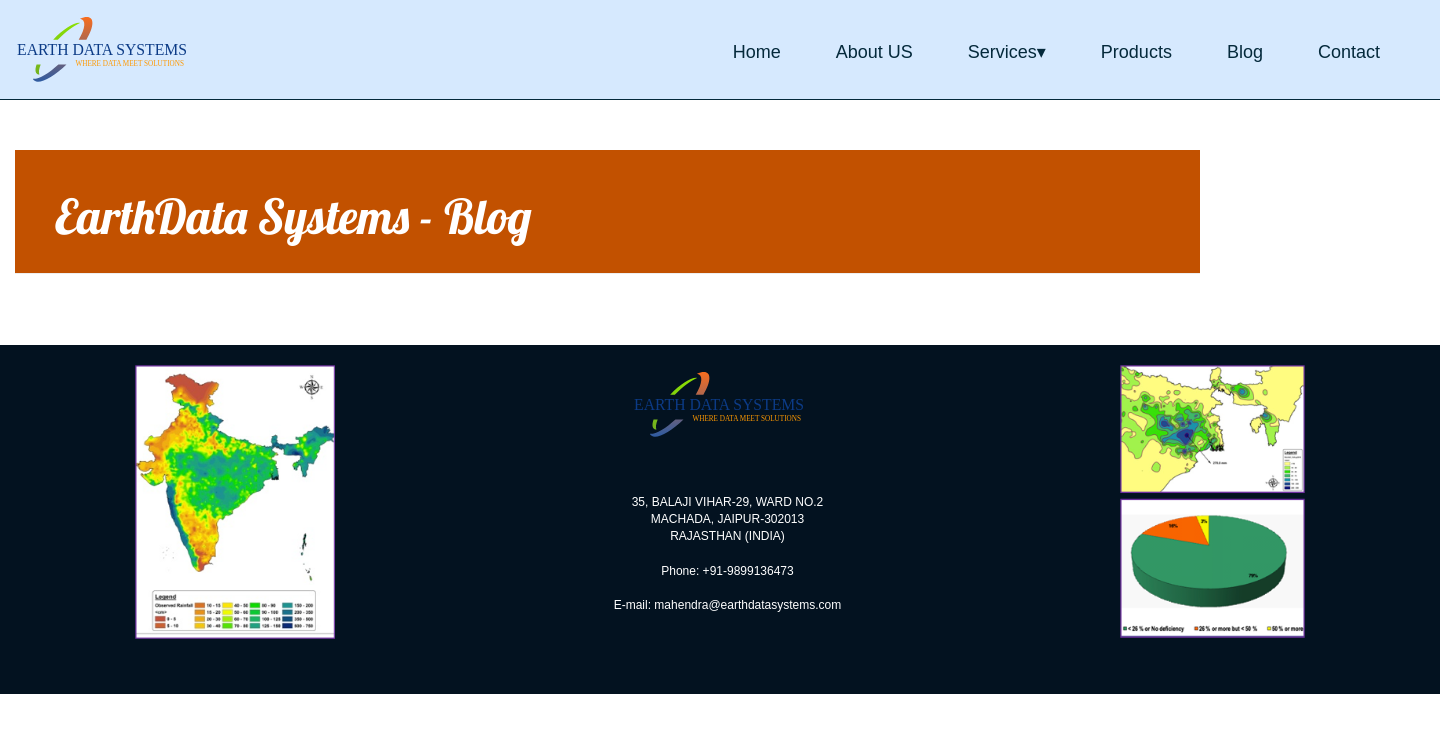
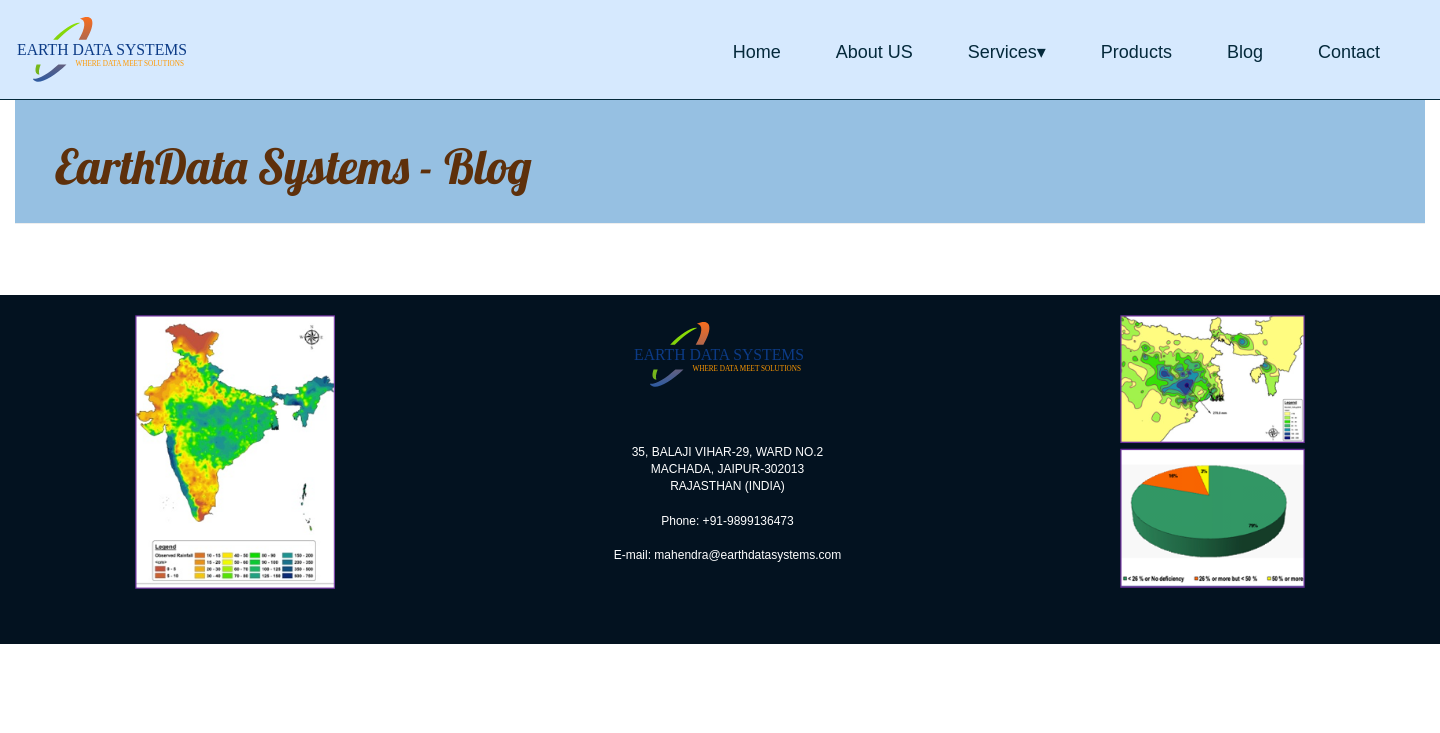
Before and after one commit to mkp1511/eds, a Django app: page /blog/ in a window 1440 px wide. Shown: the top 733 px of the page. Run offline with Django 3.2, Linux system fonts and the light colour scheme; data that the repository does not hold is empty; some libraries are stand-ins or nearby versions.

Commit message:
css changed

```diff
--- a/mysite/assets/css/base.css
+++ b/mysite/assets/css/base.css
@@ -5,7 +5,7 @@
 }
 
 body {
-  width: 1200px;
+  width: 1425px;
   font-size: 18px;
   font-family: sans-serif;
   color: #04293B;
@@ -126,8 +126,8 @@
 
  .blog-content {
    color: #484031;
-   width: 1440;
-   padding-top: 150px;
+   width: 1500;
+   padding-top: 100px;
    padding-bottom: 50px;
    padding-left: 15px;
    font-size: 15px;
@@ -150,15 +150,15 @@
    padding: 50px;
  }
 
- .blog-content h1>a, .blog-content h2>a {
+ /* .blog-content h1>a, .blog-content h2>a {
    color: #C25100;
    font-family: 'Lobster';
- }
+ } */
 
  .blog-content .page-header {
-  background-color: #C25100;
+  background-color: rgb(150, 192, 226);
   margin-top: 0;
-  padding: 20px 20px 20px 40px;
+  padding: 20px 0 20px 40px;
 
  }
 
@@ -167,7 +167,7 @@
  .blog-content .page-header h1> a,
  .blog-content .page-header h1>a:visited,
  .blog-content .page-header h1>a:active {
-  color: #ffffff;
+  color: #5e300b;
   font-size: 36pt;
   text-decoration: none;
 }
```
Also changed, not shown: blog/static/blog/css/blog.css (deleted).
